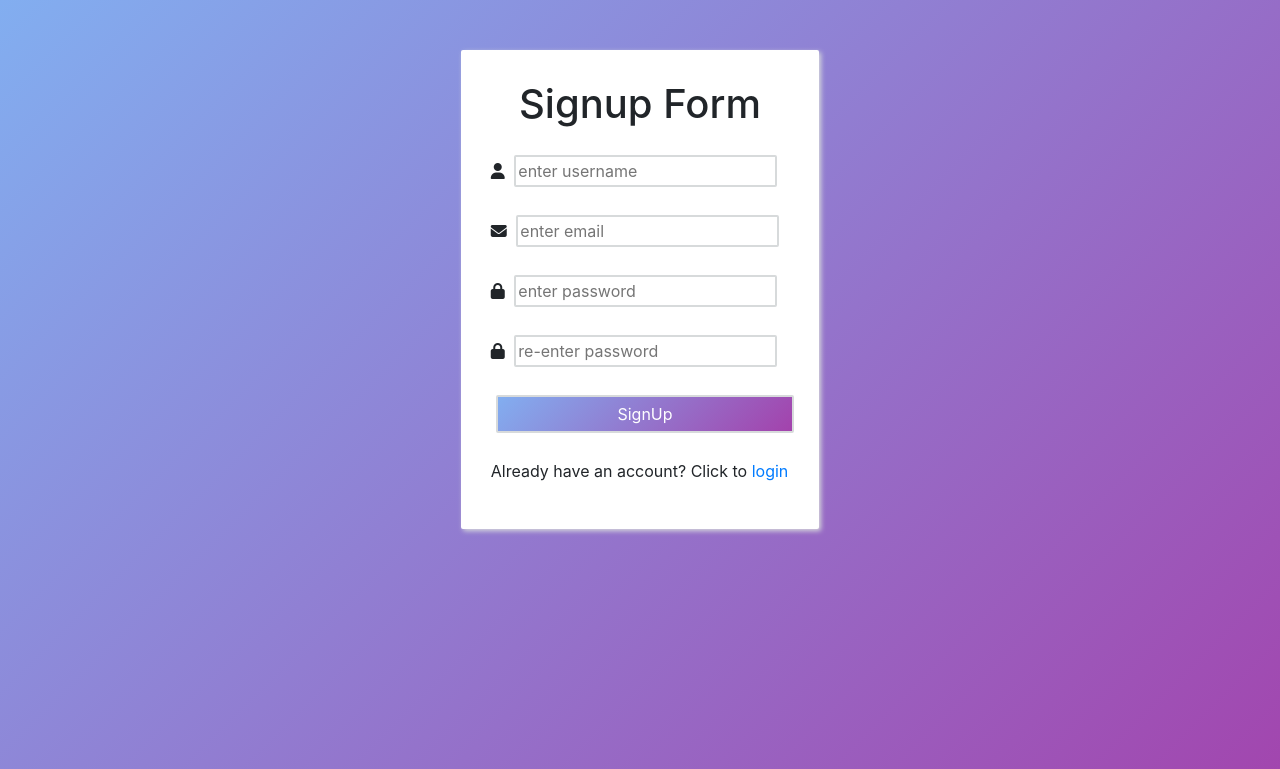
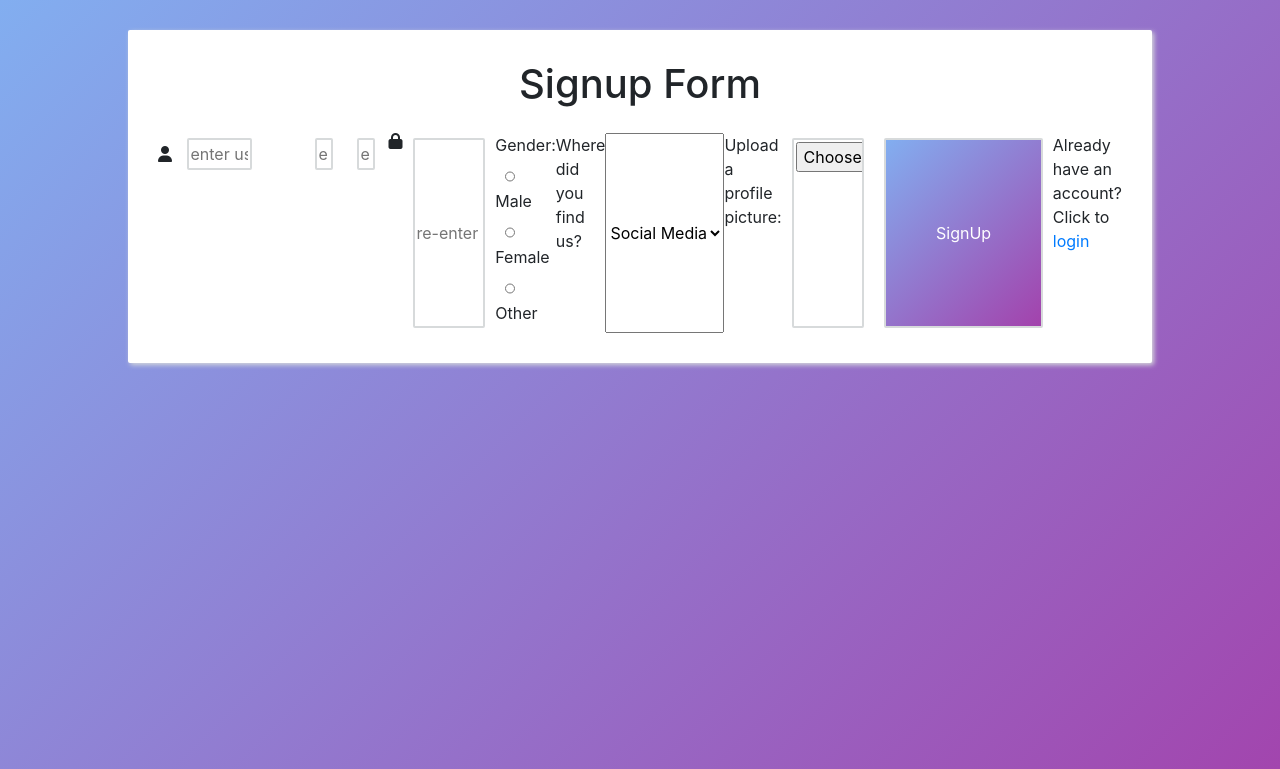
Before and after one commit to AmnaNoor1/Login-Task, a PHP site: page / in a window 1280 px wide. Shown: the top 769 px of the page. Run offline with PHP 8.4, Linux system fonts and the light colour scheme; some libraries are stand-ins or nearby versions.

Commit message:
New Fields Added

```diff
--- a/connection.php
+++ b/connection.php
@@ -22,7 +22,10 @@ $sql = "CREATE TABLE IF NOT EXISTS Users (
     UserID INT AUTO_INCREMENT PRIMARY KEY,
     UserName VARCHAR(100),
     Email VARCHAR(255),
-    Password VARCHAR(255)
+    Password VARCHAR(255),
+    Place VARCHAR(255),
+    Gender ENUM('Male', 'Female', 'Other'),
+    ProfilePicture VARCHAR(255)
 )";
 if ($conn->query($sql) === TRUE) {
     echo " ";
--- a/index.html
+++ b/index.php
@@ -28,15 +28,20 @@ include("connection.php");
   <body>
     <div id="form">
       <h1>Signup Form</h1>
-      <form name="form" action="signup.php" method="post">
+      <form class="form-fields" name="form" action="signup.php" method="post" enctype="multipart/form-data">
+       <div class="form-field">
         <i class="fa-solid fa-user"></i>
         <input
           type="text"
           id="username"
           name="username"
           placeholder="enter username"
+          pattern="^[a-zA-Z][a-zA-Z0-9_]{5,29}$"
           required
-        /><br /><br />
+        />
+       </div>
+
+       <div class="form-field>
         <i class="fa-solid fa-envelope"></i>
         <input
           type="email"
@@ -44,7 +49,10 @@ include("connection.php");
           name="email"
           placeholder="enter email"
           required
-        /><br /><br />
+        />
+        </div>
+
+        <div class="form-field>
         <i class="fa-solid fa-lock"></i>
         <input
           type="password"
@@ -52,7 +60,10 @@ include("connection.php");
           name="password"
           placeholder="enter password"
           required
-        /><br /><br />
+        />
+        </div>
+
+
         <i class="fa-solid fa-lock"></i>
         <input
           type="password"
@@ -61,17 +72,47 @@ include("connection.php");
           placeholder="re-enter password"
           required
         /><br /><br />
+
+        <div id="gender">
+          <label>Gender:</label>
+          <input type="radio" id="male" name="gender" value="Male" />
+          <label for="male">Male</label>
+          <input type="radio" id="female" name="gender" value="Female" />
+          <label for="female">Female</label>
+          <input type="radio" id="other" name="gender" value="Other" />
+          <label for="other">Other</label>
+        </div>
+
+        <label>Where did you find us?</label>
+        <select name="place">
+          <option>Social Media</option>
+          <option>News Paper</option>
+          <option>Google</option>
+        </select>
+
+        <label>Upload a profile picture: </label><br />
+        <input type="file" id="image" name="image" /><br /><br />
+        <p id="fileName"></p>
+
         <input
           type="submit"
           id="btn"
           value="SignUp"
           name="submit"
         /><br /><br />
+
         <p>Already have an account? Click to <a href="login.html">login</a></p>
       </form>
     </div>
 
     <script>
+      document.getElementById('image').addEventListener('change', function() {
+            const fileInput = document.getElementById('image');
+            const fileName = fileInput.files[0] ? fileInput.files[0].name : "No file selected";
+            document.getElementById('fileName').innerText = fileName;
+            console.log(fileInput.files);
+        });
+
       document.forms["form"].onsubmit = function () {
         var password = document.getElementById("password").value;
         if (password.length < 8) {
--- a/login.html
+++ b/login.html
@@ -46,7 +46,7 @@ include("connection.php");
           required
         /><br /><br />
         <input type="submit" id="btn" value="Login" name="login" /><br /><br />
-        <p>Don't have an account? Click to <a href="index.html">signup</a></p>
+        <p>Don't have an account? Click to <a href="index.php">signup</a></p>
       </form>
     </div>
 
--- a/style.css
+++ b/style.css
@@ -11,11 +11,20 @@ body {
 
 #form {
   background-color: white;
-  width: 28%;
+  width: 80%;
   border-radius: 2px;
-  margin: 50px auto;
+  margin: 30px auto;
   padding: 30px;
   box-shadow: 2px 2px 5px rgb(215, 218, 219);
+}
+
+.form-fields {
+  display: flex;
+  flex-direction: row;
+}
+
+.form-field {
+  width: 100%;
 }
 
 h1 {
@@ -25,10 +34,18 @@ h1 {
 
 input {
   border-radius: 2px;
-  width: 88%;
+  width: 45%;
   border: 2px solid rgb(215, 218, 219);
   padding: 2px;
-  margin: 2px 5px;
+  margin: 5px 10px;
+}
+
+#gender input {
+  width: 10px;
+}
+
+.gender {
+  display: inline;
 }
 
 #btn {
```
Also changed, not shown: signup.php (+31 -22 lines), Images/img_5terre.jpg (added), 2 other files.
